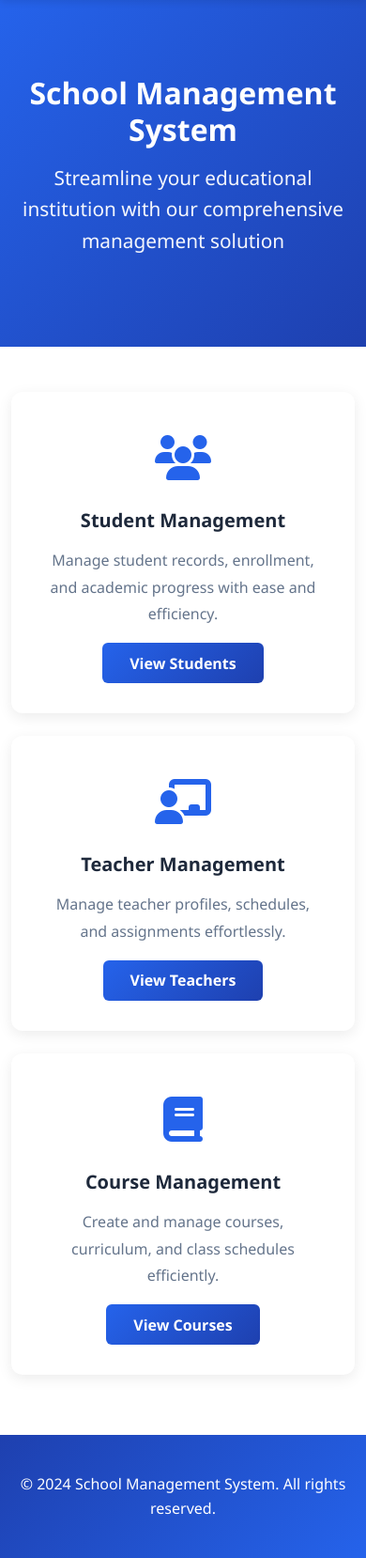
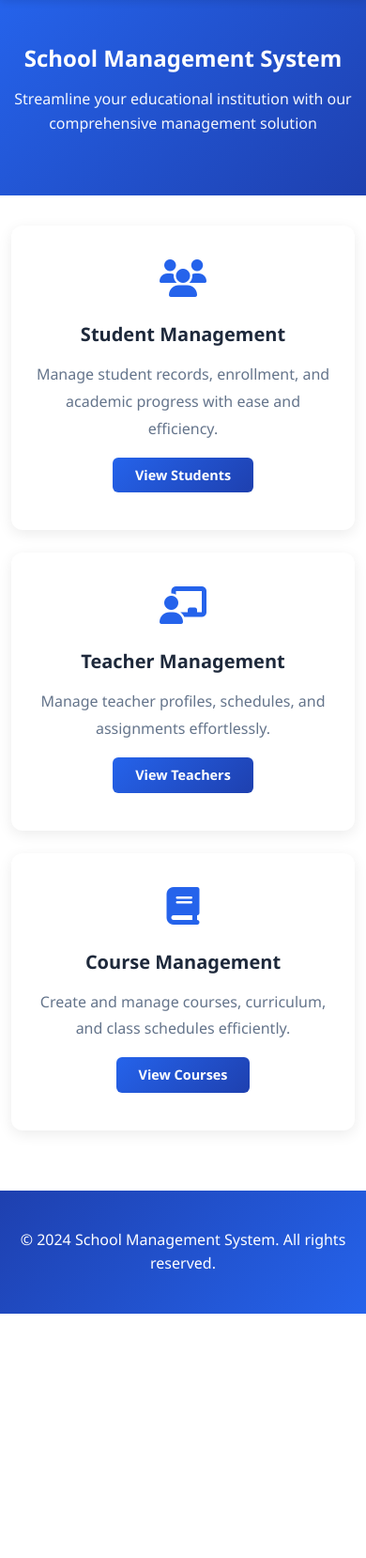
Before and after one commit to E-Nat/School-System-, a PHP site: page / in a window 390 px wide. Shown: the part 64-1722 px from the top of the page at 94% size. After the commit the page ends 1462 px from the top, so only its background shows below. Run offline with PHP 8.4, Linux system fonts and the light colour scheme.

Commit message:
Responsive Page

```diff
--- a/src/index.php
+++ b/src/index.php
@@ -107,12 +107,63 @@
             margin: 0;
             font-weight: 500;
         }
+        .dropdown-toggle::after {
+            display: none;
+        }
+        .dropdown-menu {
+            border: none;
+            box-shadow: 0 4px 12px rgba(0,0,0,0.15);
+            background: linear-gradient(135deg, var(--secondary-color) 0%, var(--primary-color) 100%);
+        }
+        .dropdown-menu .dropdown-item {
+            color: white;
+            font-weight: 500;
+            transition: all 0.3s ease;
+        }
+        .dropdown-menu .dropdown-item:hover {
+            background: rgba(255,255,255,0.15);
+            color: var(--accent-color);
+        }
+        @media (max-width: 992px) {
+            .navbar-nav {
+                text-align: center;
+            }
+            .navbar-nav .nav-link {
+                padding-top: 0.75rem;
+                padding-bottom: 0.75rem;
+            }
+        }
         @media (max-width: 768px) {
             .hero-section h1 {
                 font-size: 2rem;
             }
+            .hero-section p {
+                font-size: 1rem;
+            }
             .navbar-nav {
                 text-align: center;
+            }
+            .feature-card {
+                margin-bottom: 1rem;
+            }
+            .feature-icon {
+                font-size: 2.5rem;
+            }
+        }
+        @media (max-width: 576px) {
+            .hero-section {
+                padding: 3rem 0;
+                margin-bottom: 2rem;
+            }
+            .hero-section h1 {
+                font-size: 1.5rem;
+            }
+            .feature-card .card-body {
+                padding: 1.5rem;
+            }
+            .btn-primary {
+                padding: 0.5rem 1.5rem;
+                font-size: 0.9rem;
             }
         }
     </style>
```
